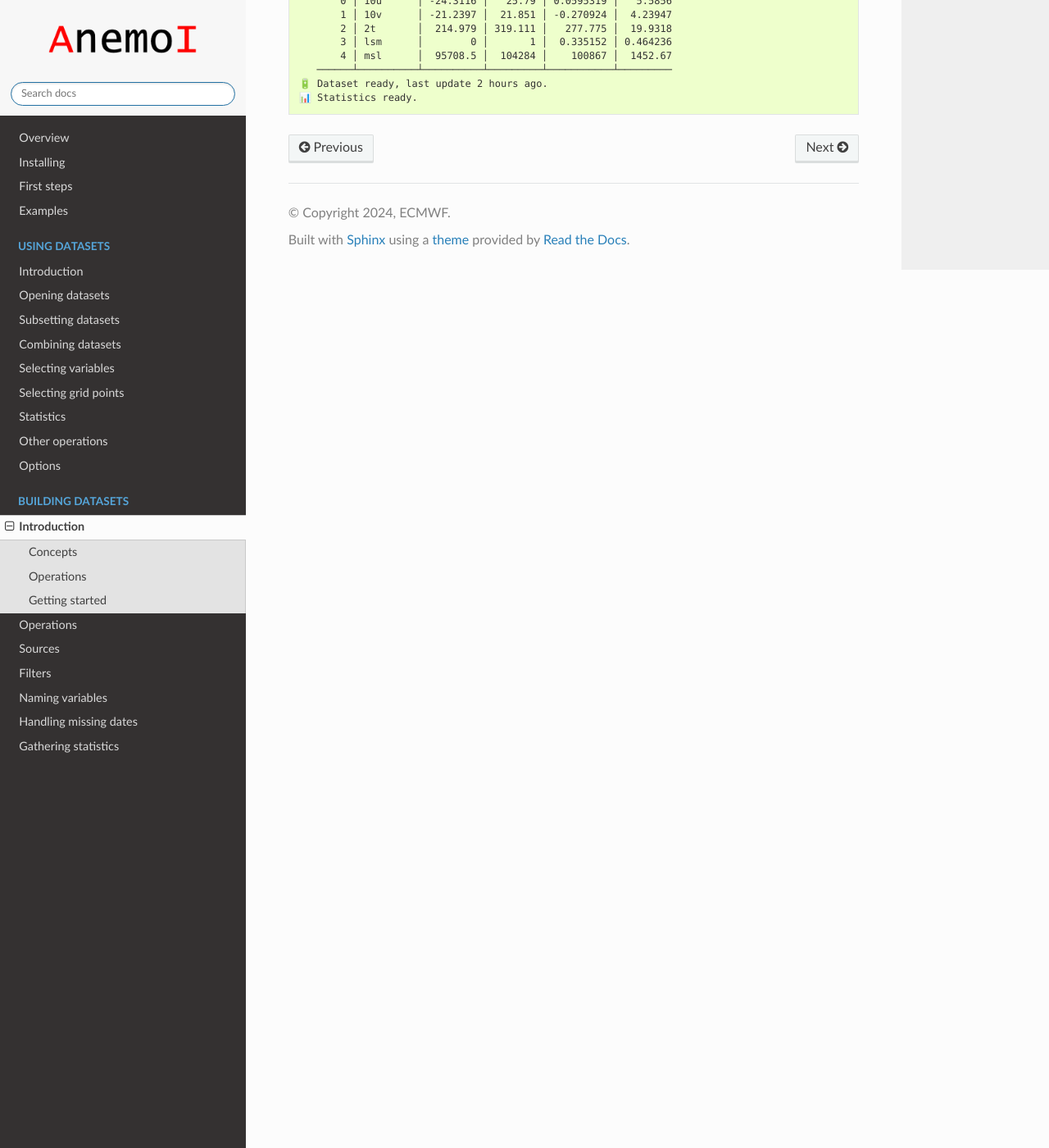
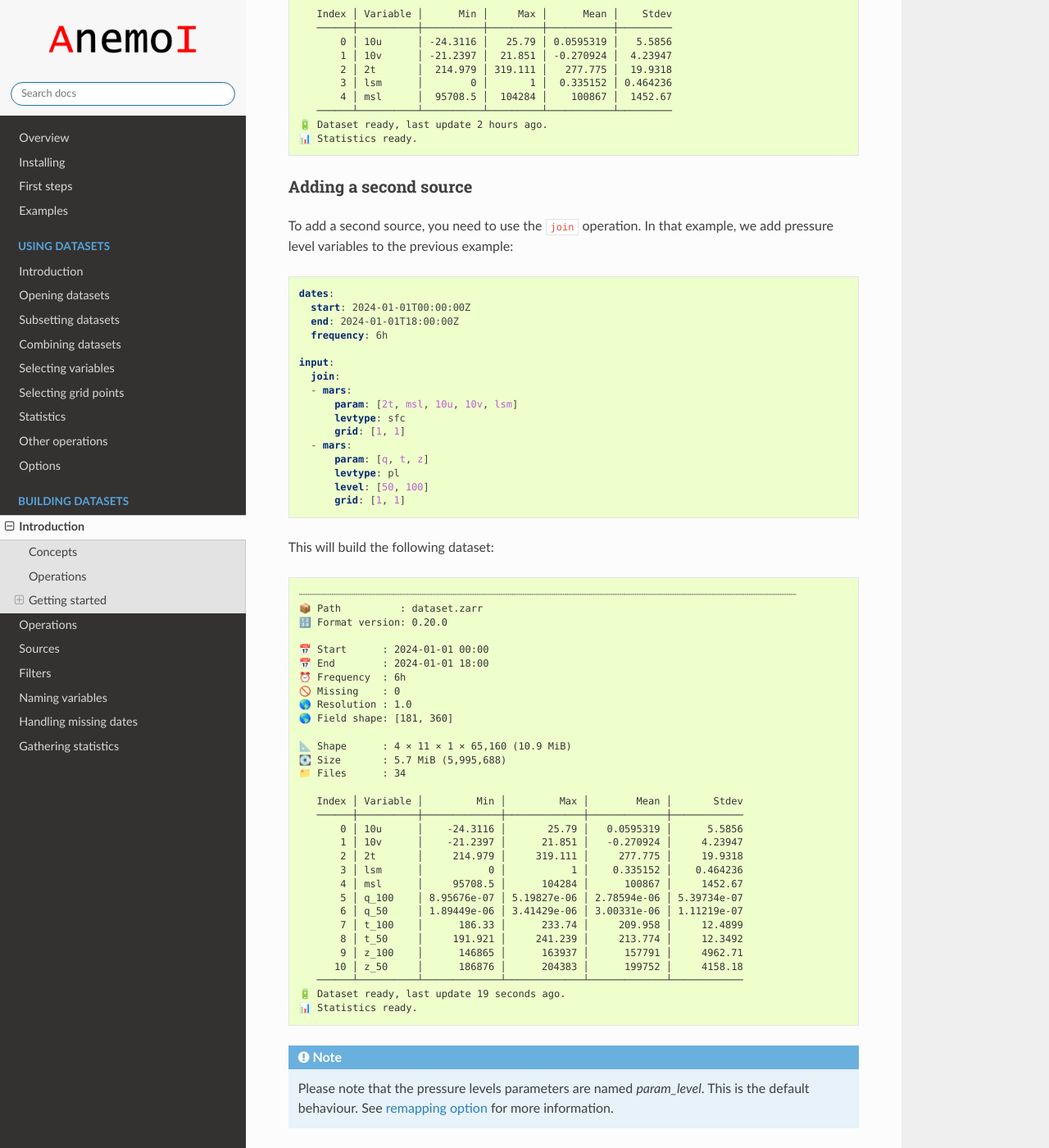
Before and after one commit to ecmwf/anemoi-datasets, a Sphinx documentation site: the page built from docs/building/introduction.rst, in a window 1280 px wide and 1400 px high, scrolled down 2171 px. Shown: the whole window at 82% size. Built offline with Sphinx 7.4.7 and the Read the Docs theme 2.0.0, drawn with Linux system fonts in a browser that asks for light colours; pages that are not in the unit, such as notebooks, are missing from menus; some of the changed text lies outside the part shown.

Commit message:
update documentation

```diff
--- /dev/null
+++ b/docs/building/building2.txt
@@ -0,0 +1,31 @@
+┈┈┈┈┈┈┈┈┈┈┈┈┈┈┈┈┈┈┈┈┈┈┈┈┈┈┈┈┈┈┈┈┈┈┈┈┈┈┈┈┈┈┈┈┈┈┈┈┈┈┈┈┈┈┈┈┈┈┈┈┈┈┈┈┈┈┈┈┈┈┈┈┈┈┈┈┈┈┈┈┈┈┈┈
+📦 Path          : dataset.zarr
+🔢 Format version: 0.20.0
+
+📅 Start      : 2024-01-01 00:00
+📅 End        : 2024-01-01 18:00
+⏰ Frequency  : 6h
+🚫 Missing    : 0
+🌎 Resolution : 1.0
+🌎 Field shape: [181, 360]
+
+📐 Shape      : 4 × 11 × 1 × 65,160 (10.9 MiB)
+💽 Size       : 5.7 MiB (5,995,688)
+📁 Files      : 34
+
+   Index │ Variable │         Min │         Max │        Mean │       Stdev
+   ──────┼──────────┼─────────────┼─────────────┼─────────────┼────────────
+       0 │ 10u      │    -24.3116 │       25.79 │   0.0595319 │      5.5856
+       1 │ 10v      │    -21.2397 │      21.851 │   -0.270924 │     4.23947
+       2 │ 2t       │     214.979 │     319.111 │     277.775 │     19.9318
+       3 │ lsm      │           0 │           1 │    0.335152 │    0.464236
+       4 │ msl      │     95708.5 │      104284 │      100867 │     1452.67
+       5 │ q_100    │ 8.95676e-07 │ 5.19827e-06 │ 2.78594e-06 │ 5.39734e-07
+       6 │ q_50     │ 1.89449e-06 │ 3.41429e-06 │ 3.00331e-06 │ 1.11219e-07
+       7 │ t_100    │      186.33 │      233.74 │     209.958 │     12.4899
+       8 │ t_50     │     191.921 │     241.239 │     213.774 │     12.3492
+       9 │ z_100    │      146865 │      163937 │      157791 │     4962.71
+      10 │ z_50     │      186876 │      204383 │      199752 │     4158.18
+   ──────┴──────────┴─────────────┴─────────────┴─────────────┴────────────
+🔋 Dataset ready, last update 19 seconds ago.
+📊 Statistics ready.
--- /dev/null
+++ b/docs/building/building2.yaml
@@ -0,0 +1,16 @@
+dates:
+  start: 2024-01-01T00:00:00Z
+  end: 2024-01-01T18:00:00Z
+  frequency: 6h
+
+input:
+  join:
+  - mars:
+      param: [2t, msl, 10u, 10v, lsm]
+      levtype: sfc
+      grid: [1, 1]
+  - mars:
+      param: [q, t, z]
+      levtype: pl
+      level: [50, 100]
+      grid: [1, 1]
--- a/docs/building/introduction.rst
+++ b/docs/building/introduction.rst
@@ -78,23 +78,44 @@
  Getting started
 *****************
 
-The simplest recipe file must contain a ``dates`` section and an ``input`` section. The latter
-must contain a `source` In that case, the source is ``mars``
+First example
+=============
+
+The simplest recipe file must contain a ``dates`` section and an
+``input`` section. The latter must contain a `source` In that case, the
+source is ``mars``
 
 .. literalinclude:: building1.yaml
    :language: yaml
 
-To create the dataser, run the following command:
+To create the dataset, run the following command:
 
-.. code-block:: console
+.. code:: console
 
    $ anemoi-datasets create recipe.yaml dataset.zarr
 
-Once the build is complete, you can inspect the dataset using the following command:
+Once the build is complete, you can inspect the dataset using the
+following command:
 
-.. code-block:: console
+.. code:: console
 
    $ anemoi-datasets inspect dataset.zarr
 
 .. literalinclude:: building1.txt
    :language: console
+
+Adding a second source
+======================
+
+To add a second source, you need to use the ``join`` operation. In that
+example, we add pressure level variables to the previous example:
+
+.. literalinclude:: building2.yaml
+   :language: yaml
+
+This will build the following dataset:
+
+.. literalinclude:: building2.txt
+   :language: console
+
+.. note:: Please note that the pressure levels parameters are named `param_level`. This is the default behaviour. See :ref:`remapping_option` for more information.
```
Also changed, not shown: docs/building/naming_variables.rst (+4 -3 lines), 1 other file.
